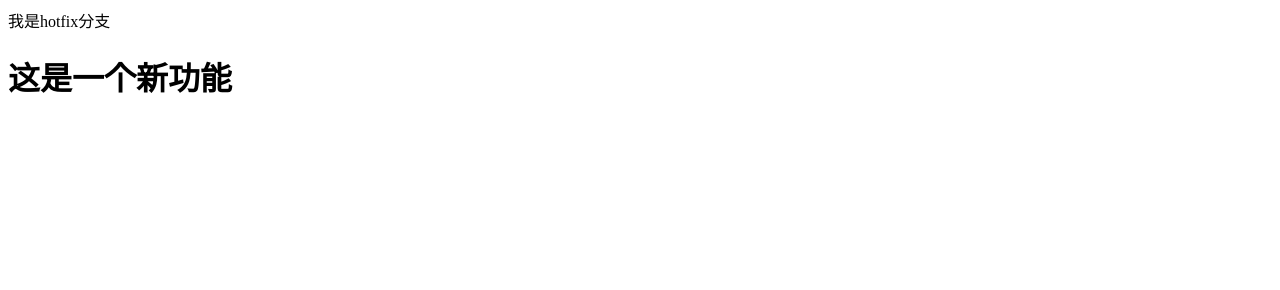
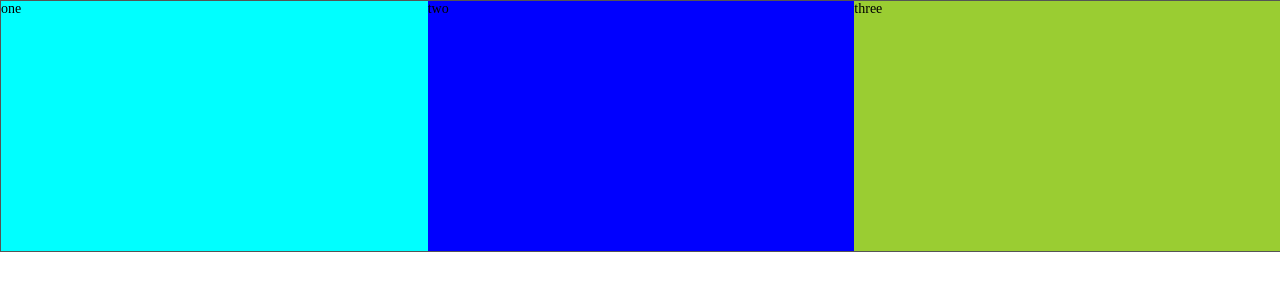
Before and after one commit to Jasonwang911/justForGitTest, a website: page index.html in a window 1280 px wide. Drawn offline with Linux system fonts and the light colour scheme.

Commit message:
feat(flex): flex布局和Premise

```diff
--- a/index.html
+++ b/index.html
@@ -1,4 +1,59 @@
+<!DOCTYPE html>
+<html lang="en">
+<head>
+    <meta charset="UTF-8">
+    <title>Title</title>
+    <style>
+        *{
+            margin:0;
+            padding:0;
+        }
+        .flex{
+            /*基本样式*/
+            width:100%;
+            height:250px;
+            border: 1px solid #555;
+            font: 14px "Microsoft Sans Serif";
+            /* 建立弹性框 */
+            display:-webkit-flex;
+            -webkit-flex-direction:row;
+
+            display: flex;
+            flex-direction: row;
+        }
+        .flex > div {
+            -webkit-flex: 1 1 auto;
+            flex: 1 1 auto;
+            width:30px;
+            -webkit-transition: width 0.7s ease-out;
+            transition: width 0.7s ease-out;
+        }
+        .flex > div:hover{
+            width: 200px;
+        }
+    </style>
+</head>
 <body>
-	<div>我是hotfix分支</div>
-	<h1>这是一个新功能</h1>
+<div class="flex">
+    <div style="background:aqua">one</div>
+    <div style="background:blue">two</div>
+    <div style="background:yellowgreen">three</div>
+</div>
+
+<script>
+    Promise.resolve()
+    .then(() => {
+        console.log(1);
+        return new Error('error!!!');
+    })
+    .then((res) => {
+        console.log(2);
+        console.log('then:', res);
+    })
+    .then((err) => {
+        console.log(3);
+        console.log('catch:', err);
+    })
+</script>
 </body>
+</html>
```
Also changed, not shown: 1 other file.
